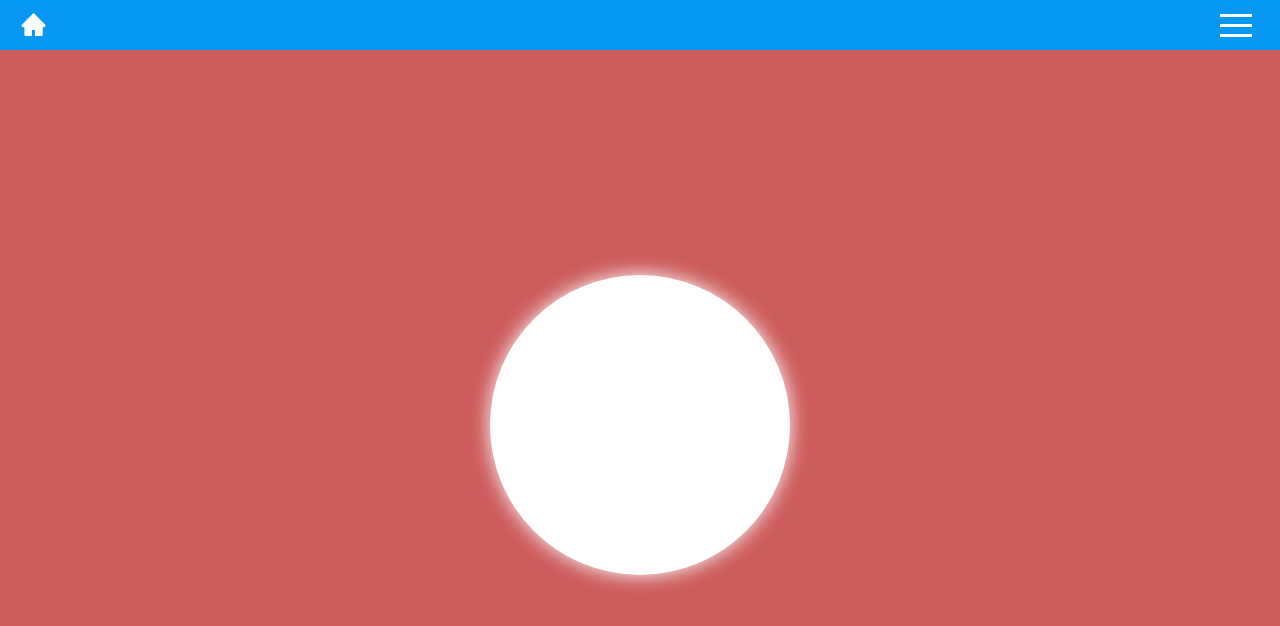
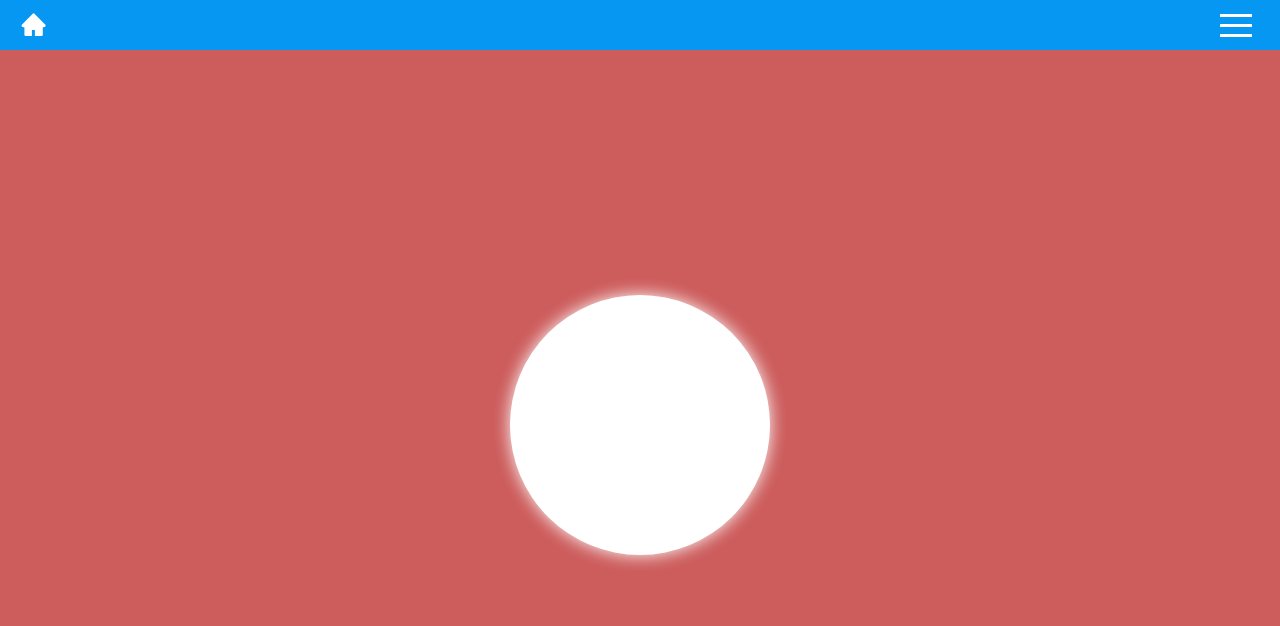
Before and after one commit to qapush/breathe-app, a React (Create React App) app: page /cwiczenie in a window 1280 px wide. Shown: the top 626 px of the page. Built offline with nearby package versions, Linux system fonts and the light colour scheme.

Commit message:
'changes'

```diff
--- a/src/components/breathe/Breathe.js
+++ b/src/components/breathe/Breathe.js
@@ -1,4 +1,4 @@
-import { useSpring, animated, useSpringRef, useChain } from "@react-spring/web";
+import { useSpring, animated, useSpringRef, useChain, config } from "@react-spring/web";
 import styles from "./breathe.module.scss";
 
 export default function Breathe({ params }) {
@@ -22,32 +22,51 @@ export default function Breathe({ params }) {
   const springCounterRef = useSpringRef();
   const { springCounter } = useSpring({
     ref: springCounterRef,
-    from: { springCounter: 3,},
+    config: {...config.stiff, duration: 4000},
+    from: { springCounter: 5},
     springCounter: 1,
-    config: { duration: 3000 }
   })
 
   const springCounterOpacityRef = useSpringRef();
-  const springCounterOpacity = useSpring({
+  const {x} = useSpring({
     ref: springCounterOpacityRef,
-
-    to: {transform: 'scale(0.1)', opacity: 0},
-    from: { transform: 'scale(1)', opacity: 1, },
-    config: { duration: 300 }
+    x: 1,
+    from: { x: 0},
+    config: { duration: 500 }
   })
 
   useChain([springCounterRef,springCounterOpacityRef,springCirlceRef])
 
   return (
     <div className={styles.breathe} style={{ backgroundColor: bgColor }}>
-       <animated.h1 className={styles.counter} style={springCounterOpacity}>
-          {springCounter.to(n => n.toFixed(0))}
-        </animated.h1>
+
+
+        <animated.div className={styles.counter} style={{
+          opacity: x
+          .to({
+            range: [0, 0.5, 1],
+            output: [1, 0, 0],
+          })
+          .to(x => x),
+          bottom: x
+          .to({
+            range: [0, 0.5, 1],
+            output: [0, 0.7, 1],
+          })
+          .to(x => `${x*110}px`),
+        }}>
+          <span>Oddychaj za </span>
+          <animated.span>
+            {springCounter.to(n => n.toFixed(0))}
+          </animated.span>
+        </animated.div>
+
+
       <div className={styles.breathe__inner}>
-        {/* <animated.div>{number.to(n => n.toFixed(2))}</animated.div> */}
+
         <animated.div className={styles.bInner} style={springCirlce}></animated.div>
       </div>
-      {/* <Particles params={ptOptions} className={styles.ptWrapper} /> */}
+
     </div>
   );
 }
--- a/src/components/breathe/breathe.module.scss
+++ b/src/components/breathe/breathe.module.scss
@@ -13,8 +13,14 @@
         background-color: rgb(44, 16, 47);
         padding: 5px 15px;
         border-radius: 5px;
+        color: white;
         position: relative;
-        color: white;
+        bottom: 0px;
+
+        span {
+            display: inline;
+            font-size: 2rem;
+        }
     }
 
     .breathe__inner {
```
